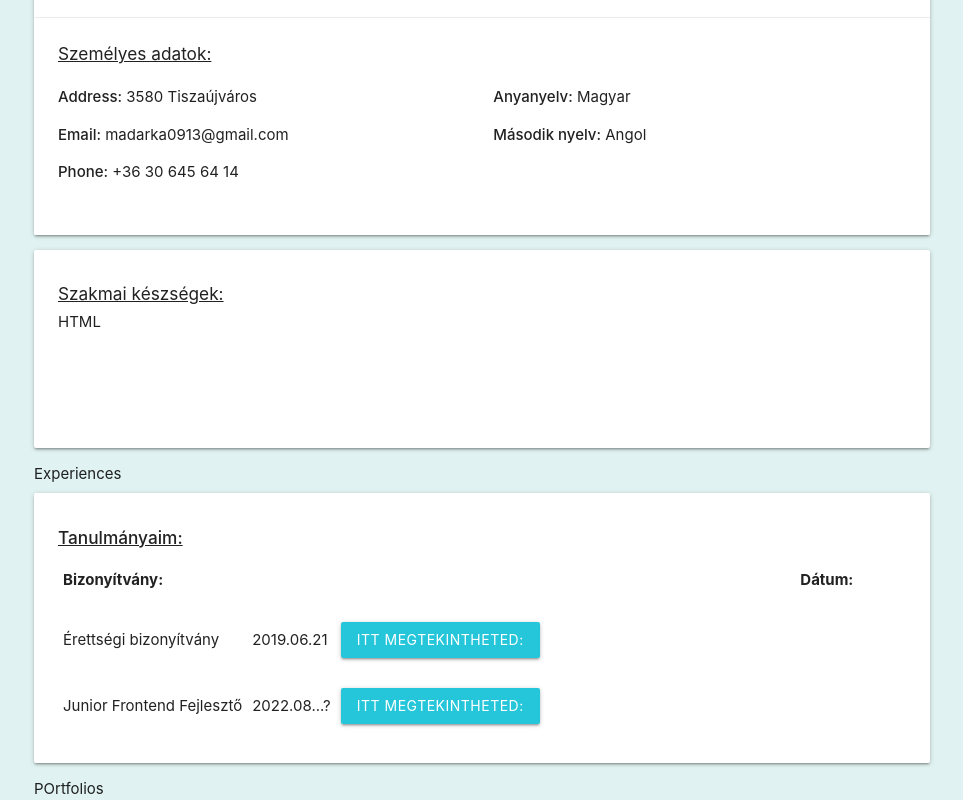
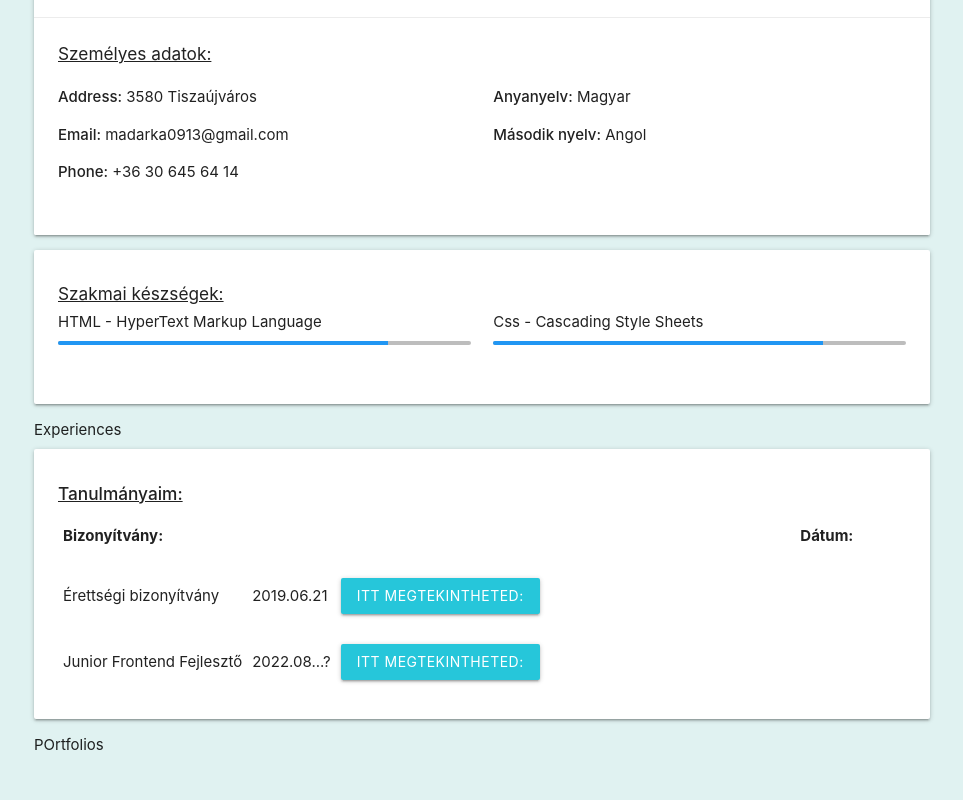
Before and after one commit to MadarasiD/React---Resume---WebApp, a React (Create React App) app: page / in a window 1280 px wide. Shown: the part 700-1500 px from the top of the page, without its empty margins (158-1121 px from the left). After the commit the page ends 1456 px from the top, so only its background shows below. Built offline with nearby package versions, Linux system fonts and the light colour scheme.

Commit message:
skills update

```diff
--- a/src/components/Skills.js
+++ b/src/components/Skills.js
@@ -1,33 +1,44 @@
 import React from "react";
+
 
 const Skills = () => {
   return (
     <div>
+
       <div className="card">
         <div className="card-content">
           <h6>
             <u>Szakmai készségek:</u>
           </h6>
           <div className="row mt-top">
-            <div className="col s4">
-              <p>HTML</p>
-              <div class="preloader-wrapper big active">
-                <div class="circle spinner-blue-only">
-                  <div class="circle left">
-                    <div class="circle"></div>
-                  </div>
-                  <div class="gap-patch">
-                    <div class="circle"></div>
-                  </div>
-                  <div class="circle right">
-                    <div class="circle"></div>
-                  </div>
+            <div className="col s6">
+                <p>HTML - HyperText Markup Language</p>
+                <div className="progress grey lighten-1">
+                    <div
+                    className="determinate blue"
+                    style={{ width: '80%'}} >
+
+                    </div>
+
+                </div>
+            </div>
+
+            <div className="col s6">
+                <p>Css - Cascading Style Sheets</p>
+                <div className="progress grey lighten-1">
+                    <div
+                    className="determinate blue"
+                    style={{ width: '80%'}} >
+
+                    </div>
+
                 </div>
               </div>
+
             </div>
           </div>
         </div>
-      </div>
+
     </div>
   );
 };
--- a/src/styles/ScrollIndicator.css
+++ b/src/styles/ScrollIndicator.css
@@ -9,6 +9,6 @@
 
 .progressMainStyle{
     height: 15px;
-    background-color: #004d40;
+    background-image: linear-gradient(to right, #051937, #004d7a, #008793, #00bf72, #a8eb12);
     width: 15%;
 }
```
